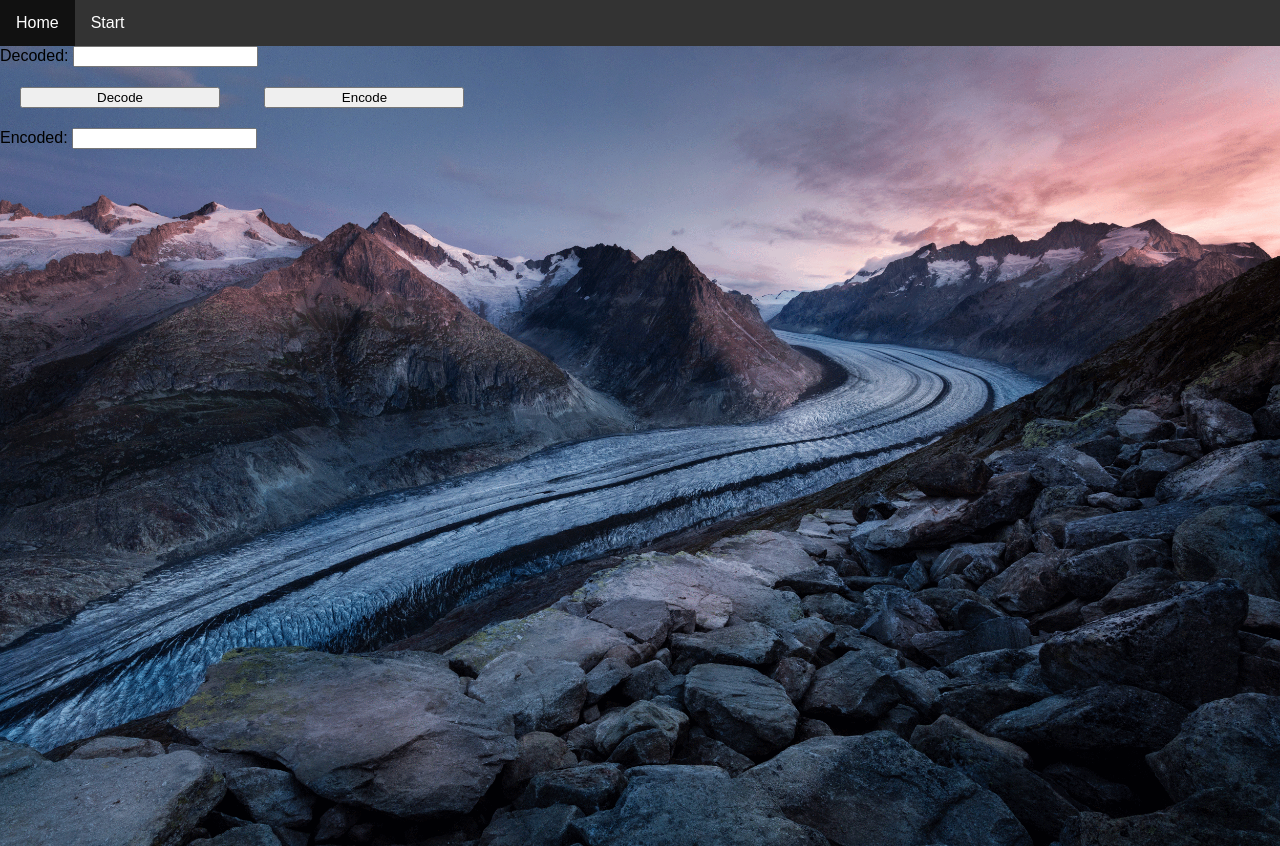
After one commit to duembgen/SecretMessages, a Flask app: page /messages in a window 1280 px wide. The commit adds this page. Run offline with Flask 2, Linux system fonts and the light colour scheme.

Commit message:
Adjusted naming.

```diff
--- a/app/templates/base.html
+++ b/app/templates/base.html
@@ -10,8 +10,8 @@
   <body>
     <nav>
         <ul>
-        <li><a href="/index">Write</a></li>
-        <li><a href="/upload">Read</a></li>
+        <li><a href="/index">Home</a></li>
+        <li><a href="/messages">Start</a></li>
         </ul>
     </nav>
     {% block content %}{% endblock %}
--- a/app/templates/index.html
+++ b/app/templates/index.html
@@ -3,12 +3,10 @@
     <div class="background">
         <div class="caption">
             <h1>SecretMessages</h1>
-            <button class="btn"><a href="/upload">Upload new file</a></button>
+            <button class="btn"><a href="/messages">Let's Go! </a></button>
         </div>
         <div class="intro">
-        <img class="index-img" src="../static/upload-new.png">
-        <img class="index-img" src="../static/encripted.png">
-        <img class="index-img" src="../static/mikro-new.png">
+        <img class="index-img" src="../static/encripted_many.png">
         <h3>Send secret messages to other hackers!</h3>
         </div>
 {% endblock %}
--- /dev/null
+++ b/app/templates/messages.html
@@ -0,0 +1,19 @@
+{% extends "base.html" %}
+{% block content %}
+<title>Upload new File</title>
+<div class="background">
+<!-- <h2>Upload new File</h2> -->
+<form method="POST">
+	<div class="message">
+		<label>Decoded: </label>
+		<input type="text" name="decoded">
+	</div>
+	<button class="btn-up" id="btn-bottom"><a href="#">Decode</a></button>
+	<button class="btn-down" id="btn-bottom"><a href="#">Encode</a></button>
+	<div class="message">
+		<label>Encoded: </label>
+		<input type="text" name="encoded">
+	</div>
+</form>
+</div>
+{% endblock %}
--- a/app/views.py
+++ b/app/views.py
@@ -2,8 +2,7 @@ import os, sys
 import time
 from flask import render_template, request, redirect, url_for, g
 from werkzeug.utils import secure_filename
-from app import app #, models #, db
-#from models import Page
+from app import app
 
 @app.route('/')
 @app.route('/index')
@@ -11,20 +10,12 @@ def index():
     print('showing index...')
     return render_template('index.html', title='Home')
 
-@app.route('/upload', methods=['GET', 'POST'])
+@app.route('/messages', methods=['GET', 'POST'])
 def upload_file():
     if request.method == 'POST':
         if 'file' not in request.files:
-            flash('No file part')
             return redirect(request.url)
-        file = request.files['file']
-        filename = secure_filename(file.filename)
-        path = os.path.join(app.config['UPLOAD_FOLDER'], filename)
-        file.save(path)
+        text = request.files['file']
+        print('recorded:',text)
         return redirect(url_for('index'))
-    return render_template('upload.html')
-
-@app.route('/keyword_mapping')
-@app.route('/keyword_mapping', methods=['GET','POST'])
-def keyword_entry():
-    return render_template('keyword_mapping.html', pages=pages)
+    return render_template('messages.html')
```
Also changed, not shown: app/templates/upload.html (deleted, +0 -16 lines).
